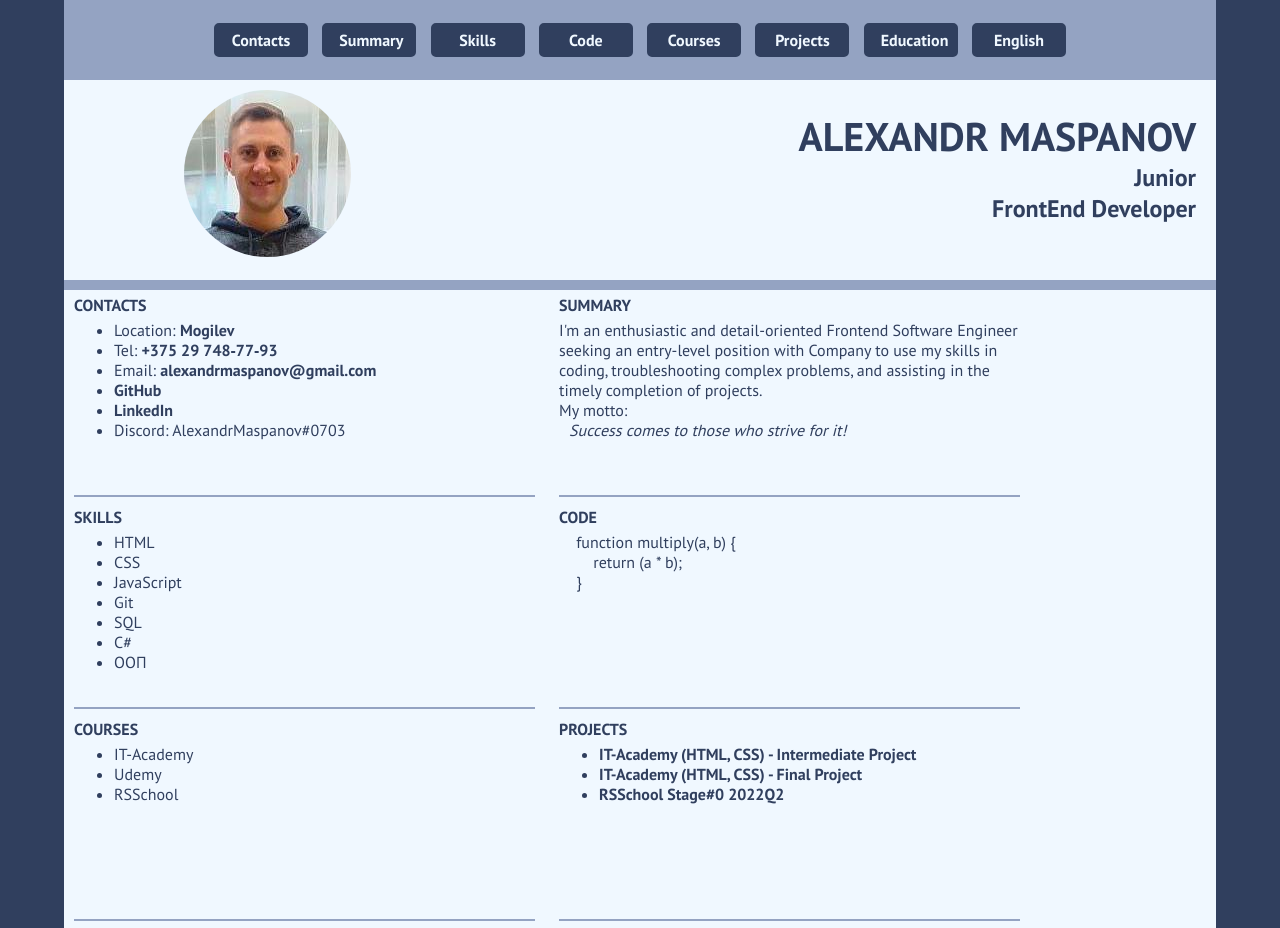
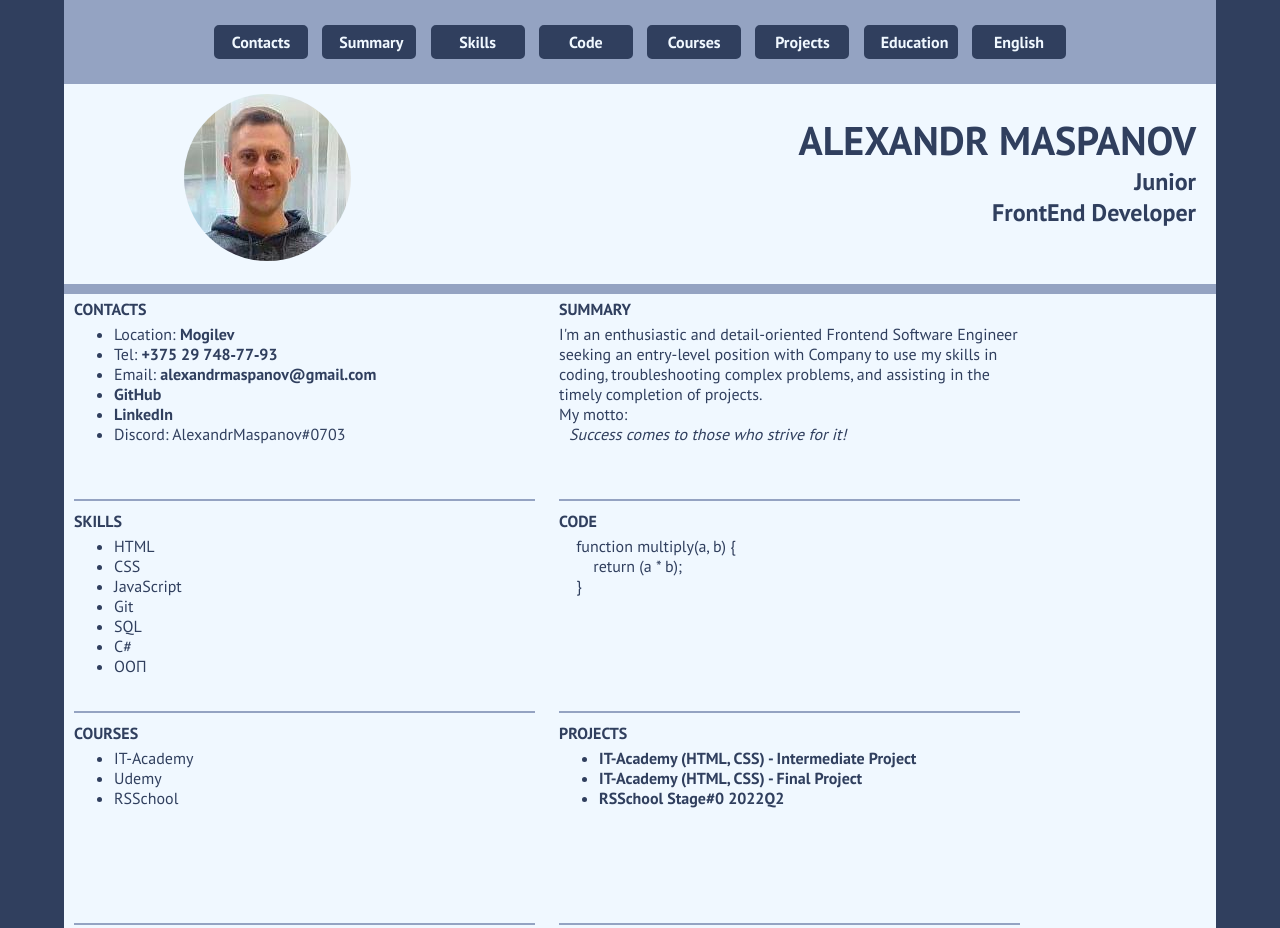
Before and after one commit to AlexandrMaspanov/cv, a plain HTML site: page index.html in a window 1280 px wide. Shown: the top 928 px of the page. Drawn offline with Linux system fonts and the light colour scheme.

Commit message:
fix: change nav

```diff
--- a/css/style.css
+++ b/css/style.css
@@ -4,7 +4,12 @@
     margin: 0;
 }
 
+html {
+    height: 100%;
+}
+
 body {
+    height: 100%;
     background-color: rgb(48, 63, 94);
 }
 
@@ -25,17 +30,8 @@ h3 {
 }
 
 .header {
-    position: relative;
-    padding: 40px 0;
+    padding: 20px 0;
     background-color: rgb(148, 163, 194);
-}
-
-.nav {
-    position: absolute;
-    top: 50%;
-    left: 50%;
-    transform: translate(-50%, -50%);
-    width: 100%;
 }
 
 .nav ul {
@@ -74,7 +70,7 @@ h3 {
 }
 
 .section-profile {
-    height: 180px;
+    min-height: 180px;
     padding: 10px 20px;
     border-bottom: 10px solid rgb(148, 163, 194);
 }
@@ -94,7 +90,7 @@ h3 {
 .section {
     display: inline-block;
     width: 40%;
-    height: 200px;
+    min-height: 200px;
     vertical-align: top;
     margin: 5px 10px;
     border-bottom: 2px solid rgb(148, 163, 194);
```
